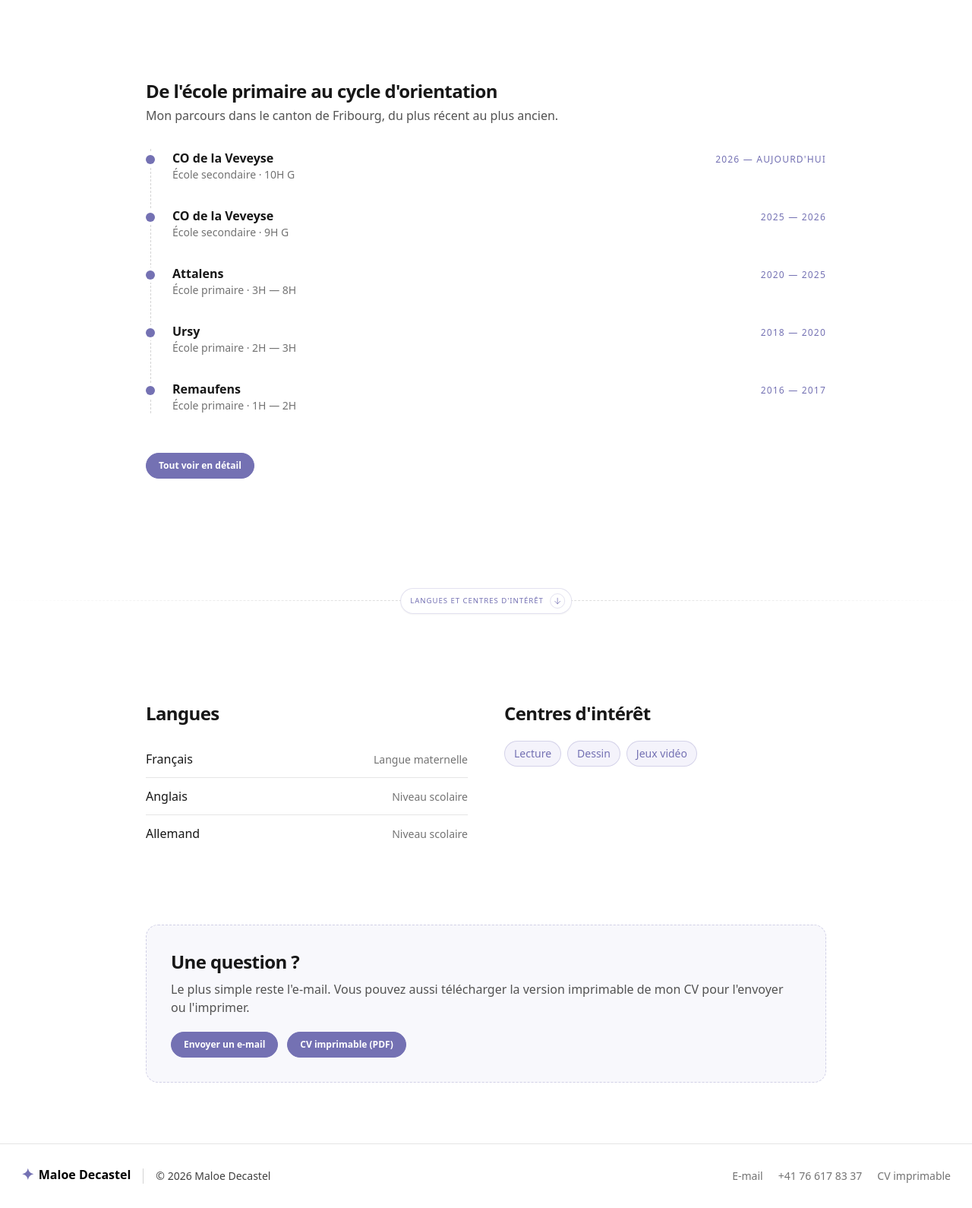
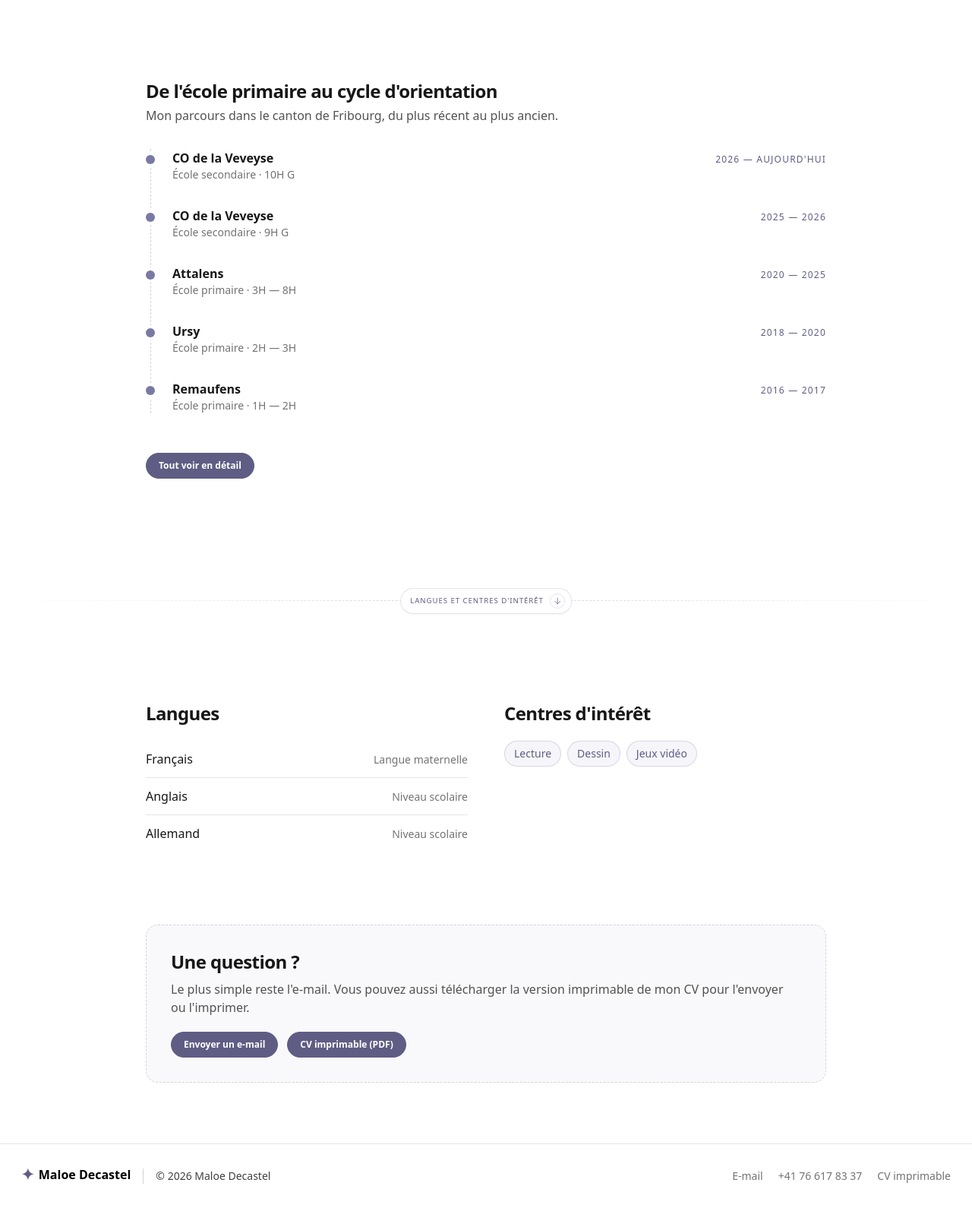
Before and after one commit to maloedecastel-byte/maloedecastel-byte.github.io, an Astro site: page / in a window 1280 px wide. Shown: the part 859-2449 px from the top of the page at 76% size. Built offline with nearby package versions, Linux system fonts and the light colour scheme; Astro itself is replaced by a stand-in of ours.

Commit message:
Rend le mauve bleu plus discret

```diff
--- a/src/components/button.astro
+++ b/src/components/button.astro
@@ -4,7 +4,7 @@ const { link, text } = Astro.props;
 
 <a
   href={link}
-  class="inline-flex w-auto px-4 py-2 mt-5 text-xs font-semibold duration-300 ease-out border rounded-full bg-accent text-white border-accent hover:bg-white hover:text-accent hover:border-accent dark:bg-accent-light dark:text-neutral-950 dark:border-accent-light dark:hover:bg-black dark:hover:text-accent-light dark:hover:border-accent-light"
+  class="inline-flex w-auto px-4 py-2 mt-5 text-xs font-semibold duration-300 ease-out border rounded-full bg-accent-deep text-white border-accent-deep hover:bg-white hover:text-accent-deep hover:border-accent-deep dark:bg-accent-light dark:text-neutral-950 dark:border-accent-light dark:hover:bg-black dark:hover:text-accent-light dark:hover:border-accent-light"
 >
   {text}
 </a>
--- a/src/components/home/separator.astro
+++ b/src/components/home/separator.astro
@@ -14,7 +14,7 @@ const { text } = Astro.props;
     </div>
   </div>
   <div
-    class="absolute flex items-center justify-center w-auto h-auto px-3 py-1.5 uppercase tracking-widest space-x-1 text-[0.6rem] md:-translate-x-1/2 -translate-y-1/2 border rounded-full bg-white dark:bg-neutral-900 text-accent dark:text-accent-light left-0 md:ml-0 ml-5 md:left-1/2 border-accent/20 dark:border-accent/30 shadow-sm"
+    class="absolute flex items-center justify-center w-auto h-auto px-3 py-1.5 uppercase tracking-widest space-x-1 text-[0.6rem] md:-translate-x-1/2 -translate-y-1/2 border rounded-full bg-white dark:bg-neutral-900 text-accent-deep dark:text-accent-light left-0 md:ml-0 ml-5 md:left-1/2 border-accent/20 dark:border-accent/30 shadow-sm"
   >
     <p class="leading-none">{text}</p>
     <div
--- a/src/components/logo.astro
+++ b/src/components/logo.astro
@@ -7,7 +7,7 @@ const base = import.meta.env.BASE_URL;
   class="h-5 text-base group relative z-30 flex items-center space-x-1.5 text-black dark:text-white font-semibold"
 >
   <span
-    class="text-xl -translate-y-0.5 text-accent group-hover:-rotate-12 group-hover:scale-[1.2] ease-in-out duration-300 dark:text-accent-light"
+    class="text-xl -translate-y-0.5 text-accent-deep group-hover:-rotate-12 group-hover:scale-[1.2] ease-in-out duration-300 dark:text-accent-light"
     >✦</span
   >
   <!-- Logo Text -->
--- a/src/pages/a-propos.astro
+++ b/src/pages/a-propos.astro
@@ -110,7 +110,7 @@ const primaire = parcours.filter((etape) => etape.niveau === "École primaire");
     <div class="mt-4 flex flex-wrap gap-2">
       {
         ["Lecture", "Dessin", "Jeux vidéo"].map((interet) => (
-          <span class="rounded-full border border-accent/25 bg-accent-soft px-3 py-1.5 text-sm text-accent dark:border-accent/30 dark:bg-accent-night dark:text-accent-light">
+          <span class="rounded-full border border-accent/25 bg-accent-soft px-3 py-1.5 text-sm text-accent-deep dark:border-accent/30 dark:bg-accent-night dark:text-accent-light">
             {interet}
           </span>
         ))
@@ -125,8 +125,8 @@ const primaire = parcours.filter((etape) => etape.niveau === "École primaire");
     >
       Vous pouvez m'écrire à <a
         href="mailto:maloe.decastel@gmail.com"
-        class="text-accent underline dark:text-accent-light">maloe.decastel@gmail.com</a
-      > ou m'appeler au <a href="tel:+41766178337" class="text-accent underline dark:text-accent-light"
+        class="text-accent-deep underline dark:text-accent-light">maloe.decastel@gmail.com</a
+      > ou m'appeler au <a href="tel:+41766178337" class="text-accent-deep underline dark:text-accent-light"
         >+41 76 617 83 37</a
       >.
     </p>
--- a/src/pages/index.astro
+++ b/src/pages/index.astro
@@ -25,7 +25,7 @@ const interets = ["Lecture", "Dessin", "Jeux vidéo"];
         <h1
           class="mb-5 text-4xl font-bold leading-tight md:text-4xl lg:text-6xl dark:text-white"
         >
-          Bonjour, je m'appelle <span class="text-accent dark:text-accent-light">Maloe.</span>
+          Bonjour, je m'appelle <span class="text-accent-deep dark:text-accent-light">Maloe.</span>
         </h1>
         <p class="mb-6 text-base text-neutral-600 dark:text-neutral-400">
           Je suis élève en 10H G au CO de la Veveyse, à Châtel-St-Denis en
@@ -39,13 +39,13 @@ const interets = ["Lecture", "Dessin", "Jeux vidéo"];
           class="py-2 space-y-[3px] text-sm list-disc list-inside text-neutral-500 dark:text-neutral-400"
         >
           <li>
-            <a class="hover:text-accent dark:hover:text-accent-light" href="tel:+41766178337"
+            <a class="hover:text-accent-deep dark:hover:text-accent-light" href="tel:+41766178337"
               >+41 76 617 83 37</a
             >
           </li>
           <li>
             <a
-              class="hover:text-accent dark:hover:text-accent-light"
+              class="hover:text-accent-deep dark:hover:text-accent-light"
               href="mailto:maloe.decastel@gmail.com">maloe.decastel@gmail.com</a
             >
           </li>
@@ -113,7 +113,7 @@ const interets = ["Lecture", "Dessin", "Jeux vidéo"];
               <h3 class="text-base font-semibold text-neutral-900 dark:text-neutral-100">
                 {etape.etablissement}
               </h3>
-              <span class="text-xs uppercase tracking-widest text-accent dark:text-accent-light">
+              <span class="text-xs uppercase tracking-widest text-accent-deep dark:text-accent-light">
                 {etape.dates}
               </span>
             </div>
@@ -165,7 +165,7 @@ const interets = ["Lecture", "Dessin", "Jeux vidéo"];
         <div class="flex flex-wrap gap-2">
           {
             interets.map((interet) => (
-              <span class="rounded-full border border-accent/25 bg-accent-soft px-3 py-1.5 text-sm text-accent dark:border-accent/30 dark:bg-accent-night dark:text-accent-light">
+              <span class="rounded-full border border-accent/25 bg-accent-soft px-3 py-1.5 text-sm text-accent-deep dark:border-accent/30 dark:bg-accent-night dark:text-accent-light">
                 {interet}
               </span>
             ))
--- a/tailwind.config.mjs
+++ b/tailwind.config.mjs
@@ -6,10 +6,13 @@ export default {
 		extend: {
 			colors: {
 				accent: {
-					DEFAULT: "#7471b3",
-					light: "#c3bfe6",
-					soft: "#f4f3fb",
-					night: "#191831",
+					// Surfaces, filets et puces : ton très désaturé
+					DEFAULT: "#7a79a3",
+					// Texte et boutons : même teinte, plus profonde pour rester lisible
+					deep: "#5f5d84",
+					light: "#cfcde6",
+					soft: "#f6f5fa",
+					night: "#1a1926",
 				},
 			},
 		},
```
